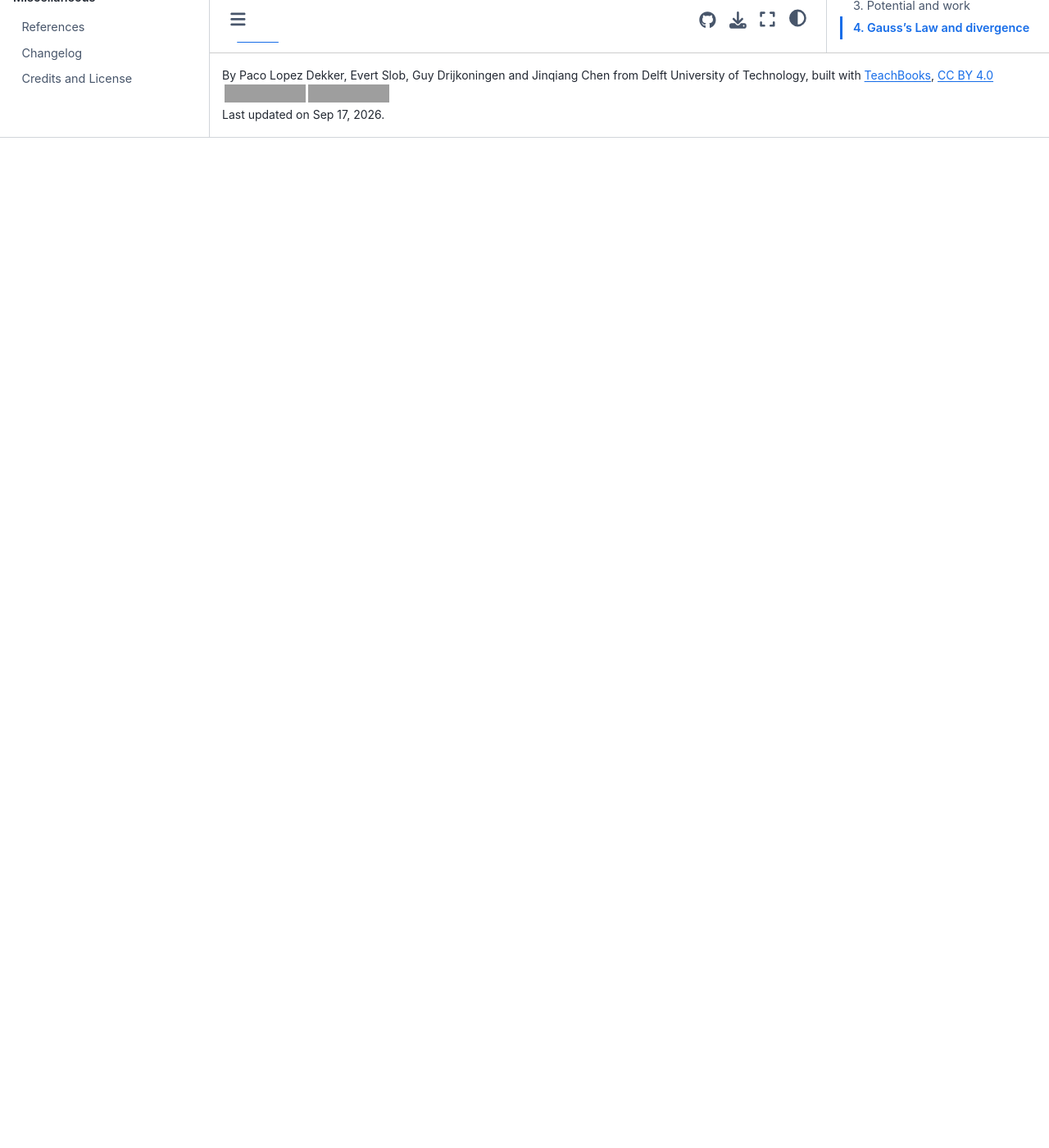
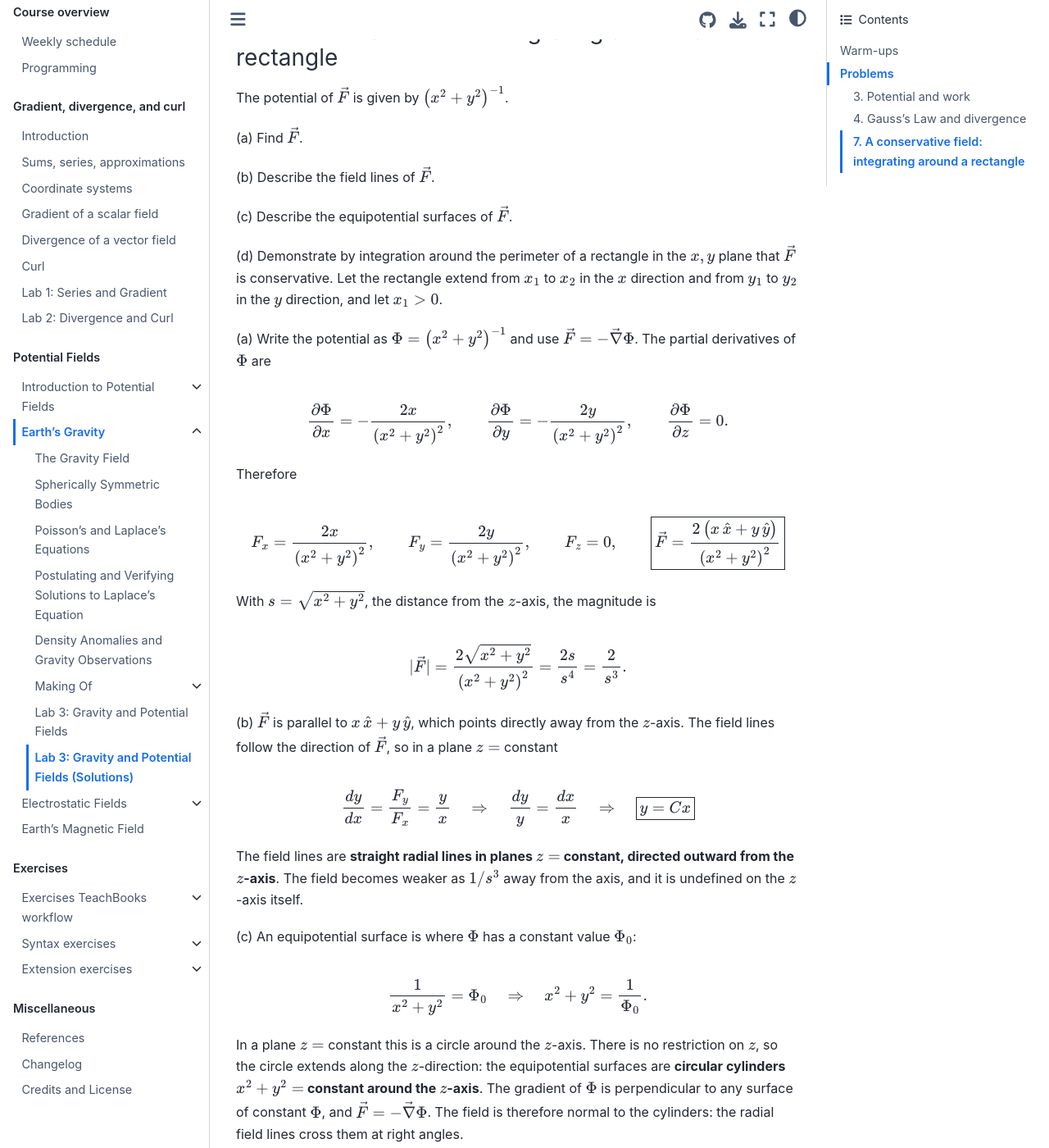
Before and after one commit to BScECT/FieldWaves, a Jupyter Book: the page built from book/2_potential_fields/labs/week3_gravity_and_potential/week3_exersizes_solutions.md, in a window 1280 px wide and 1400 px high, scrolled down 7791 px. Shown: the whole window at 82% size. Built offline with Jupyter Book 1.0.4 settings and Sphinx 7.4.7 and the Sphinx Book theme 1.1.4, drawn with Linux system fonts in a browser that asks for light colours; pages that are not in the unit, such as notebooks, are missing from menus; comment, search, counter and statistics services are not loaded; before the commit the page ends 7959 px from its top, so only the background shows below that; some of the changed text lies outside the part shown; grey boxes are pictures that could not be loaded.

Commit message:
added ex conservative field integr rect

````diff
--- a/book/2_potential_fields/labs/week3_gravity_and_potential/week3_exersizes_solutions.md
+++ b/book/2_potential_fields/labs/week3_gravity_and_potential/week3_exersizes_solutions.md
@@ -192,3 +192,100 @@ M   &= \iiint_V \rho(r) dV \\
 &= \boxed{\frac{4\pi\rho_0}{3}(a^3+b^3)}
 \end{aligned}
 ```
+
+### 7. A conservative field: integrating around a rectangle
+The potential of $\vec{F}$ is given by $\left(x^2+y^2\right)^{-1}$.
+
+(a) Find $\vec{F}$.
+
+(b) Describe the field lines of $\vec{F}$.
+
+(c) Describe the equipotential surfaces of $\vec{F}$.
+
+(d) Demonstrate by integration around the perimeter of a rectangle in the $x,y$ plane that $\vec{F}$ is conservative. Let the rectangle extend from $x_1$ to $x_2$ in the $x$ direction and from $y_1$ to $y_2$ in the $y$ direction, and let $x_1 > 0$.
+
+(a) Write the potential as $\Phi = \left(x^2+y^2\right)^{-1}$ and use $\vec{F} = -\vec{\nabla}\Phi$. The partial derivatives of $\Phi$ are
+```{math}
+\frac{\partial\Phi}{\partial x} = -\frac{2x}{\left(x^2+y^2\right)^2}, \qquad
+\frac{\partial\Phi}{\partial y} = -\frac{2y}{\left(x^2+y^2\right)^2}, \qquad
+\frac{\partial\Phi}{\partial z} = 0.
+```
+Therefore
+```{math}
+F_x = \frac{2x}{\left(x^2+y^2\right)^2}, \qquad F_y = \frac{2y}{\left(x^2+y^2\right)^2}, \qquad F_z = 0,
+\qquad
+\boxed{\vec{F} = \frac{2\left(x\,\hat{x} + y\,\hat{y}\right)}{\left(x^2+y^2\right)^2}}
+```
+With $s = \sqrt{x^2+y^2}$, the distance from the $z$-axis, the magnitude is
+```{math}
+|\vec{F}| = \frac{2\sqrt{x^2+y^2}}{\left(x^2+y^2\right)^2} = \frac{2s}{s^4} = \frac{2}{s^3}.
+```
+
+(b) $\vec{F}$ is parallel to $x\,\hat{x} + y\,\hat{y}$, which points directly away from the $z$-axis. The field lines follow the direction of $\vec{F}$, so in a plane $z = $ constant
+```{math}
+\frac{dy}{dx} = \frac{F_y}{F_x} = \frac{y}{x}
+\quad\Rightarrow\quad
+\frac{dy}{y} = \frac{dx}{x}
+\quad\Rightarrow\quad
+\boxed{y = Cx}
+```
+The field lines are **straight radial lines in planes $z = $ constant, directed outward from the $z$-axis**. The field becomes weaker as $1/s^3$ away from the axis, and it is undefined on the $z$-axis itself.
+
+(c) An equipotential surface is where $\Phi$ has a constant value $\Phi_0$:
+```{math}
+\frac{1}{x^2+y^2} = \Phi_0 \quad\Rightarrow\quad x^2+y^2 = \frac{1}{\Phi_0}.
+```
+In a plane $z = $ constant this is a circle around the $z$-axis. There is no restriction on $z$, so the circle extends along the $z$-direction: the equipotential surfaces are **circular cylinders $x^2+y^2 = $ constant around the $z$-axis**.
+The gradient of $\Phi$ is perpendicular to any surface of constant $\Phi$, and $\vec{F} = -\vec{\nabla}\Phi$. The field is therefore normal to the cylinders: the radial field lines cross them at right angles.
+
+(d) Along the path, a small displacement is $d\vec{s} = dx\,\hat{x} + dy\,\hat{y}$, so
+```{math}
+\vec{F}\cdot d\vec{s} = F_x\,dx + F_y\,dy.
+```
+- On a horizontal side, $dy = 0$, so only $F_x\,dx$ contributes.
+- On a vertical side, $dx = 0$, so only $F_y\,dy$ contributes.
+Go around the rectangle counterclockwise, as in the figure. The condition $x_1 > 0$ keeps the rectangle away from the $z$-axis, where $\vec{F}$ is undefined, so every integral exists.
+```{figure} figures/rectangle_conservative.png
+:width: 45%
+```
+Each integral uses the antiderivative $\int \dfrac{2u\,du}{(u^2+c^2)^2} = -\dfrac{1}{u^2+c^2}$.
+
+Bottom side, $y = y_1$, from $x_1$ to $x_2$:
+```{math}
+I_1 = \int_{x_1}^{x_2} \frac{2x\,dx}{\left(x^2+y_1^2\right)^2} = \left[-\frac{1}{x^2+y_1^2}\right]_{x_1}^{x_2} = \frac{1}{x_1^2+y_1^2} - \frac{1}{x_2^2+y_1^2}
+```
+Right side, $x = x_2$, from $y_1$ to $y_2$:
+```{math}
+I_2 = \int_{y_1}^{y_2} \frac{2y\,dy}{\left(x_2^2+y^2\right)^2} = \frac{1}{x_2^2+y_1^2} - \frac{1}{x_2^2+y_2^2}
+```
+Top side, $y = y_2$, from $x_2$ back to $x_1$:
+```{math}
+I_3 = \int_{x_2}^{x_1} \frac{2x\,dx}{\left(x^2+y_2^2\right)^2} = \frac{1}{x_2^2+y_2^2} - \frac{1}{x_1^2+y_2^2}
+```
+Left side, $x = x_1$, from $y_2$ back to $y_1$:
+```{math}
+I_4 = \int_{y_2}^{y_1} \frac{2y\,dy}{\left(x_1^2+y^2\right)^2} = \frac{1}{x_1^2+y_2^2} - \frac{1}{x_1^2+y_1^2}
+```
+Adding the four sides:
+```{math}
+\begin{aligned}
+\oint \vec{F}\cdot d\vec{s} = I_1 + I_2 + I_3 + I_4
+={}& \left(\frac{1}{x_1^2+y_1^2} - \frac{1}{x_2^2+y_1^2}\right)
++ \left(\frac{1}{x_2^2+y_1^2} - \frac{1}{x_2^2+y_2^2}\right) \\
+&+ \left(\frac{1}{x_2^2+y_2^2} - \frac{1}{x_1^2+y_2^2}\right)
++ \left(\frac{1}{x_1^2+y_2^2} - \frac{1}{x_1^2+y_1^2}\right) \\
+={}& 0.
+\end{aligned}
+```
+Every term appears once with a plus sign and once with a minus sign, so
+```{math}
+\boxed{\oint \vec{F}\cdot d\vec{s} = 0}
+```
+This explicit calculation demonstrates the path independence expected for a conservative field: the contributions from the four sides cancel, giving zero circulation around the closed rectangle.
+The zero result is expected because the field is generated by the potential $\Phi$. Along any path from $A$ to $B$,
+```{math}
+\int_A^B \vec{F}\cdot d\vec{s} = \Phi(A) - \Phi(B),
+```
+and for a closed path $A = B$, so the integral is zero. Each $I_k$ above has exactly this form: the potential at the start of the side minus the potential at its end.
+
+*Alternative check.* Since $\vec{F} = -\vec{\nabla}\Phi$, we must have $\vec{\nabla}\times\vec{F} = \vec{0}$ wherever $\Phi$ is smooth, which is everywhere except on the $z$-axis.
````
Also changed, not shown: book/2_potential_fields/labs/week3_gravity_and_potential/week3_exersizes.md (+11 -0 lines), book/2_potential_fields/labs/week3_gravity_and_potential/figures/rectangle_conservative.png (added).
